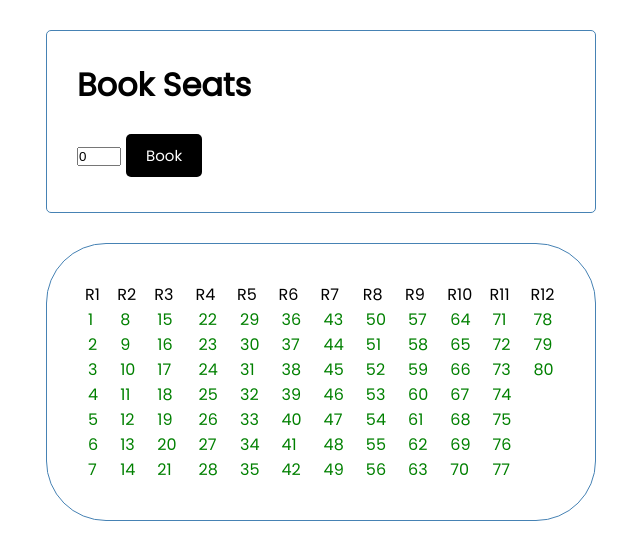
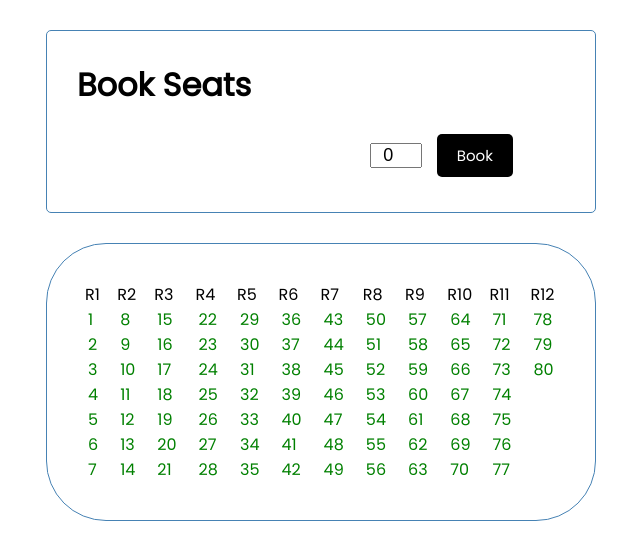
Before and after one commit to baghelshivam/Coach, an Angular app: page / in a window 1280 px wide. Shown: the top 560 px of the page, without its empty margins (319-959 px from the left). Built offline with nearby package versions, Linux system fonts and the light colour scheme.

Commit message:
Styled new output and forms

```diff
--- a/src/app/components/front/front.component.css
+++ b/src/app/components/front/front.component.css
@@ -1,15 +1,3 @@
-h1 {
-    display: flex;
-    justify-content: space-between;
-    align-items: center;
-    margin-bottom: 20px;
-}
-
-.row {
-    display: flex;
-    height: inherit;
-}
-
 .column {
     display: flex;
     flex-direction: column;
@@ -25,3 +13,25 @@ h1 {
     color: red;
     padding: 0px 3px 0px 3px;
 }
+
+form{
+    display: flex;
+}
+
+h1 {
+    display: flex;
+    justify-content: space-between;
+    align-items: center;
+    margin-bottom: 20px;
+}
+
+input{
+    margin: 5px 10px 5px 60%;
+    font-size: large;
+    text-align: center;
+}
+
+.row {
+    display: flex;
+    height: inherit;
+}
```
